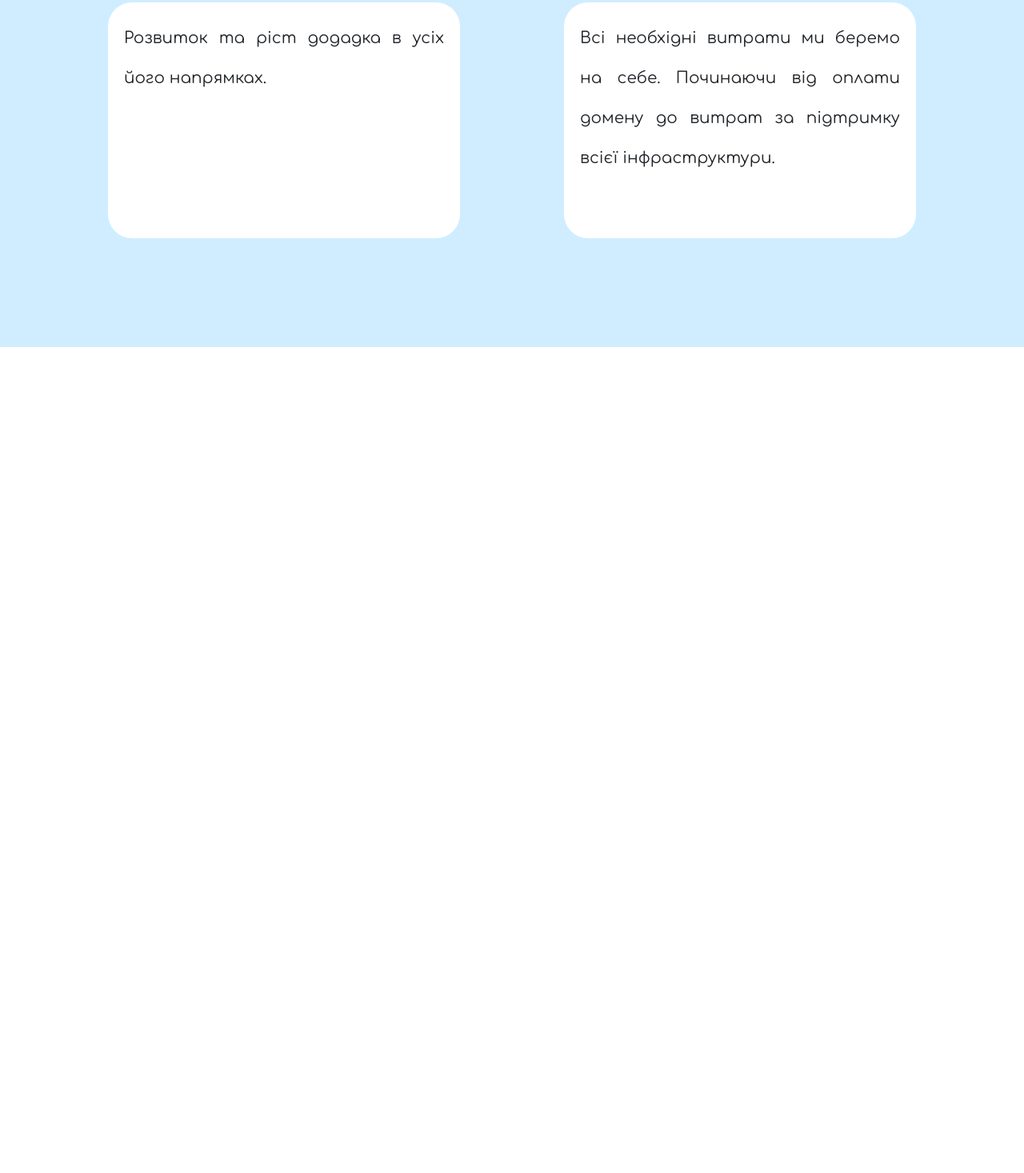
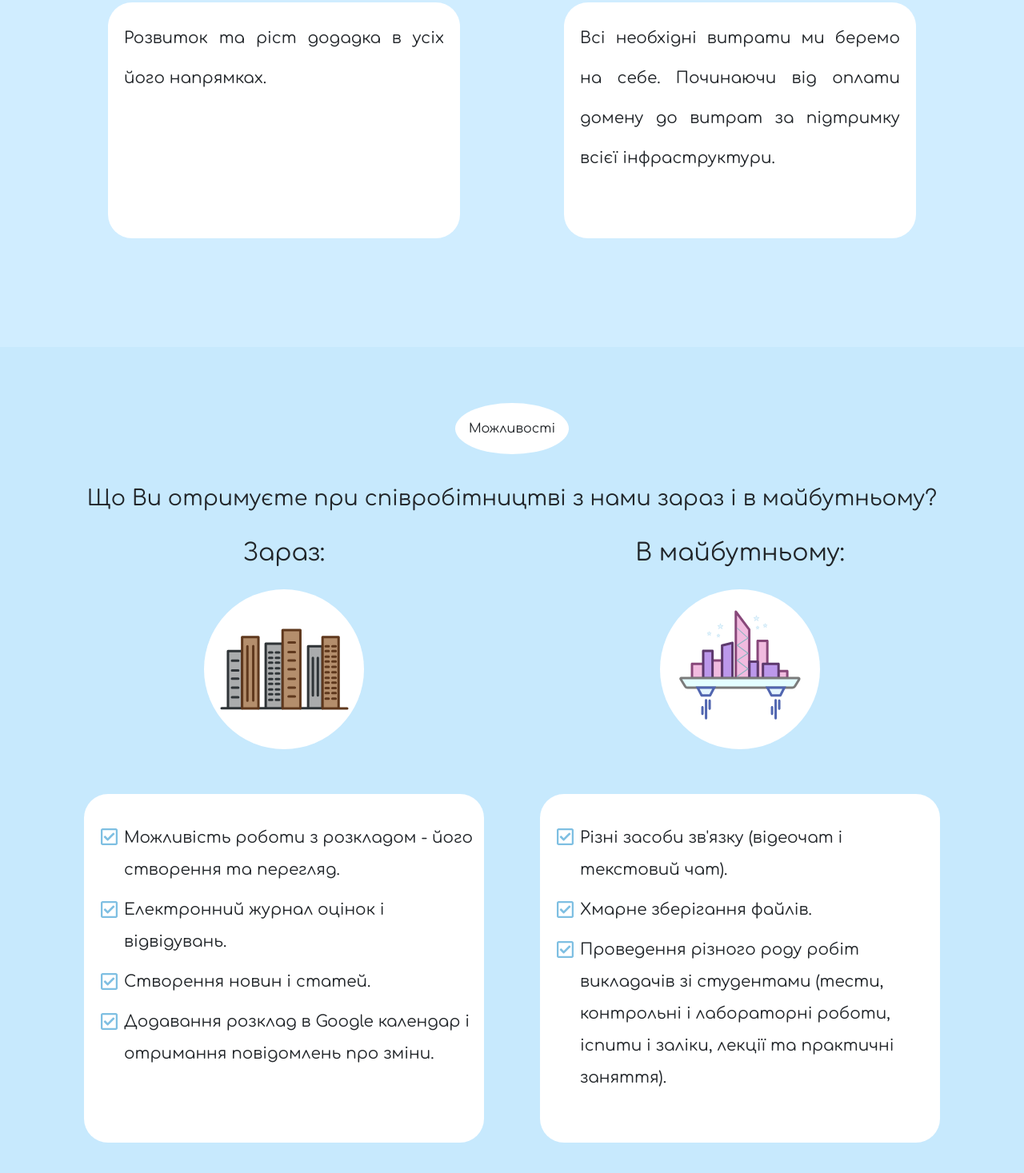
Before and after one commit to React-Vue-TeamPractice/Wish_Site, a plain HTML site: page index.html in a window 1280 px wide. Shown: the part 3019-4486 px from the top of the page at 80% size. Before the commit the page ends 3453 px from the top, so only its background shows below. Drawn offline with nearby package versions, Linux system fonts and the light colour scheme.

Commit message:
add fourth section

```diff
--- a/index.html
+++ b/index.html
@@ -33,7 +33,7 @@
                     <li class="menu_item"><a href="#" class="menu_link">Головна</a></li>
                     <li class="menu_item"><a href="#about-us" class="menu_link">О нас</a></li>
                     <li class="menu_item"><a href="#advantages" class="menu_link">Переваги</a></li>
-                    <li class="menu_item"><a href="#" class="menu_link">Можливості</a></li>
+                    <li class="menu_item"><a href="#opportunities" class="menu_link">Можливості</a></li>
                     <li class="menu_item"><a href="#" class="menu_link">Контакти</a></li>
                 </ul>
             </div>
@@ -79,7 +79,7 @@
             <div class="row">
                 <div class="col-6">
                     <div class="advantages_block">
-                        <img src="image/icons/Handshake in round.svg" alt="Handshake" class="advantages_block_icon">
+                        <img src="image/icons/Handshake_in_round.svg" alt="Handshake" class="advantages_block_icon">
                         <div class="advantages_block_descr">Гнучке і лояльне ставлення до ваших прохань і
                             пропозицій.
                             Якщо вам потрібні будь-які додадаткові функції, ми готові піти на зустріч.
@@ -88,23 +88,56 @@
                 </div>
                 <div class="col-6">
                     <div class="advantages_block">
-                        <img src="image/icons/Fix in round.svg" alt="Fix" class="advantages_block_icon">
+                        <img src="image/icons/Fix_in_round.svg" alt="Fix" class="advantages_block_icon">
                         <div class="advantages_block_descr">Оперативне вирішення будь-яких проблем пов'язаних з
                             додатком і постійна технічна підтримка протягом усього співробітництва.</div>
                     </div>
                 </div>
                 <div class="col-6">
                     <div class="advantages_block">
-                        <img src="image/icons/Plant in round.svg" alt="Plant" class="advantages_block_icon">
+                        <img src="image/icons/Plant_in_round.svg" alt="Plant" class="advantages_block_icon">
                         <div class="advantages_block_descr">Розвиток та ріст додадка в усіх його напрямках.
                         </div>
                     </div>
                 </div>
                 <div class="col-6">
                     <div class="advantages_block">
-                        <img src="image/icons/Money in round.svg" alt="Money" class="advantages_block_icon">
+                        <img src="image/icons/Money_in_round.svg" alt="Money" class="advantages_block_icon">
                         <div class="advantages_block_descr">Всі необхідні витрати ми беремо на себе.
                             Починаючи від оплати домену до витрат за підтримку всієї інфраструктури.</div>
+                    </div>
+                </div>
+            </div>
+        </div>
+    </section>
+    <section class="opportunities">
+        <div class="container">
+            <div class="ellipse" id="opportunities">Можливості</div>
+            <div class="opportunities_header">Що Ви отримуєте при співробітництві з нами зараз і в майбутньому?</div>
+            <div class="row">
+                <div class="col-6">
+                    <div class="opportunities_block">
+                        <div class="opportunities_block_subheader">Зараз:</div>
+                        <img src="image/icons/Now_in_round.svg" alt="" class="opportunities_block_icon">
+                        <ul class="opportunities_block_list">
+                            <li>Можливість роботи з розкладом  - його створення та перегляд.</li>
+                            <li>Електронний журнал оцінок і відвідувань.</li>
+                            <li>Створення новин і статей.</li>
+                            <li>Додавання розклад в Google календар і отримання повідомлень про зміни.</li>
+                        </ul>
+                    </div>
+                </div>
+                <div class="col-6">
+                    <div class="opportunities_block">
+                        <div class="opportunities_block_subheader">В майбутньому:</div>
+                        <img src="image/icons/Future_in_round.svg" alt="Future" class="opportunities_block_icon">
+                        <ul class="opportunities_block_list">
+                            <li>Різні засоби зв'язку (відеочат і текстовий чат).</li>
+                            <li>Хмарне зберігання файлів.</li>
+                            <li>Проведення різного роду робіт викладачів зі студентами
+                                (тести, контрольні і лабораторні роботи, іспити і заліки,
+                                 лекції та практичні заняття).</li>
+                        </ul>
                     </div>
                 </div>
             </div>
--- a/style/scss/_general.scss
+++ b/style/scss/_general.scss
@@ -130,3 +130,84 @@ nav {
       }
     }
 }
+.opportunities {
+    background-color: #C7E9FD;
+    padding-top: 70px;
+    &_header {
+        margin-top: 35px;
+        text-align: center;
+        font-size: 27px;
+    }
+   &_block {
+    &_subheader {
+        margin-top: 25px;
+        text-align: center;
+        font-size: 30px;
+    }
+    &_icon {
+        display: block;
+        margin: 0 auto;
+        margin-top: 23px;
+    }
+
+    /*&_list {
+        padding: 0 60px 0 70px;
+        max-width: 500px;
+        margin-top: 56px;
+        background-color: #fff;
+        border-radius: 30px;
+        font-size: 20px;
+        line-height: 40px;
+        list-style-image: url('../../image/icons/check-square-regular\ 1.svg');
+        text-align: justify;
+        li {
+            padding-top:10px;
+            &:first-child {
+                padding-top:35px;
+            }
+            &:last-child {
+                padding-bottom:10px;
+            }
+        }
+    }*/
+    &_list {
+        margin: 0 auto;
+        margin-bottom: 70px;
+        min-height: 436px;
+        max-width: 500px;
+        margin-top: 56px;
+        list-style: none;
+        padding-left: 50px;
+        background-color: #fff;
+        border-radius: 30px;
+        li {
+          position: relative;
+          font-size: 20px;
+          line-height: 40px;
+          margin-bottom: 10px;
+          &:first-child {
+              padding-top: 35px;
+              &:before {
+                content: '';
+                left: -29px;
+                top: 43px;
+                width: 21px;
+                height: 21px;
+                background: url('../../image/icons/check-square-regular\ 1.svg') center (center / cover) no-repeat;
+              }
+          }
+
+          &:before {
+            content: '';
+            display: block;
+            position: absolute;
+            left: -29px;
+            top: 9px;
+            width: 21px;
+            height: 21px;
+            background: url('../../image/icons/check-square-regular\ 1.svg') center (center / cover) no-repeat;
+          }
+        }
+      }
+   }
+}
```
Also changed, not shown: image/icons/Fix_in_round.svg (renamed from image/icons/Fix in round.svg), image/icons/Future_in_round.svg (renamed from image/icons/Future in round.svg), image/icons/Handshake_in_round.svg (renamed from image/icons/Handshake in round.svg), image/icons/Money_in_round.svg (renamed from image/icons/Money in round.svg), image/icons/Now_in_round.svg (renamed from image/icons/Now in round.svg), image/icons/Plant_in_round.svg (renamed from image/icons/Plant in round.svg), style/css/style.min.css, 1 other file.
